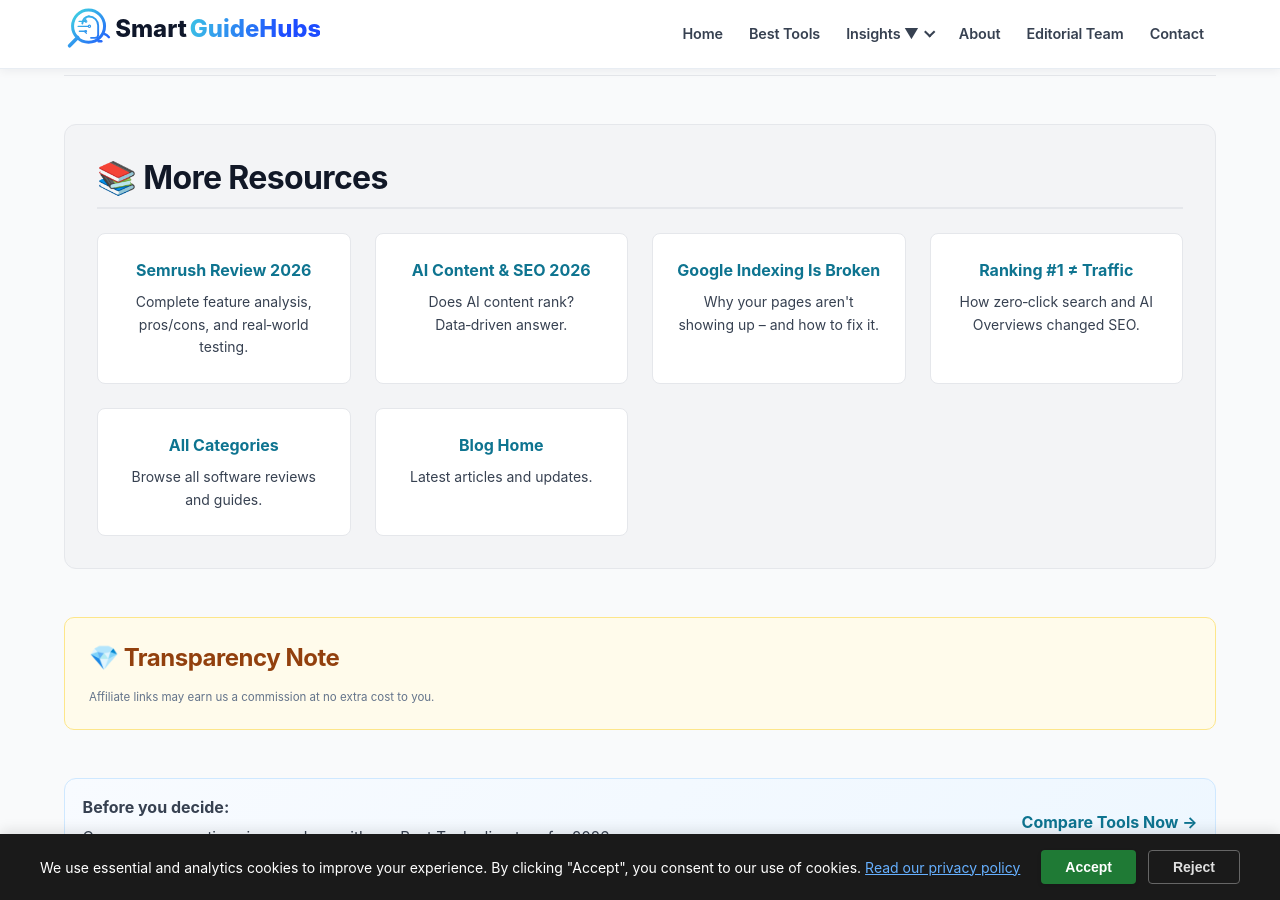
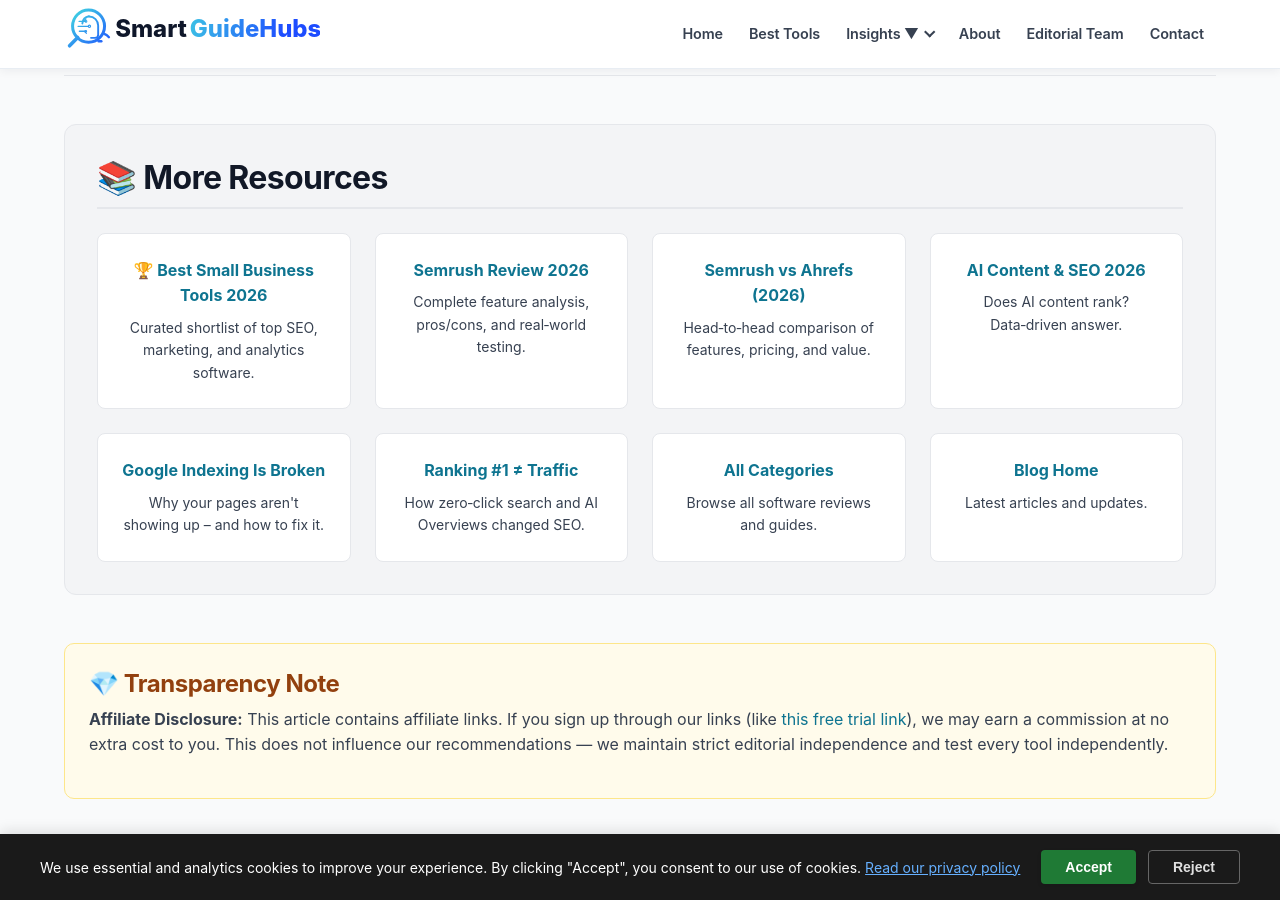
Before and after one commit to Yanniga01/gilliansperkin.github.io, a Jekyll site: the page built from _posts/2026-04-05-semruch-pricing-2026.md, in a window 1280 px wide and 900 px high, scrolled down 9646 px. Built offline with Jekyll 4.4.1, drawn with Linux system fonts in a browser that asks for light colours.

Commit message:
Update 2026-04-05-semruch-pricing-2026.md

```diff
--- a/_posts/2026-04-05-semruch-pricing-2026.md
+++ b/_posts/2026-04-05-semruch-pricing-2026.md
@@ -2,11 +2,13 @@
 layout: post
 title: "Semrush Pricing Explained (2026): Plans, Costs & Hidden Fees"
 date: 2026-04-05
+last_modified_at: 2026-06-13
 categories: [email-and-marketing-tools]
 type: guide
 image: /Images/semrush-pricing-card.jpg
 excerpt: "Semrush pricing in 2026: Pro, Guru, Business, and Semrush One plans broken down with real costs, hidden fees, add-ons, and honest advice on which plan saves you money."
 permalink: /semrush-pricing-2026/
+canonical_url: https://smartguidehubs.com/semrush-pricing-2026/
 ---
 
 <!-- Table of Contents -->
@@ -246,8 +248,16 @@
     <h2>📚 More Resources</h2>
     <div class="interlinking-grid">
         <div class="interlink-card">
+            <a href="/best-tools/"><strong>🏆 Best Small Business Tools 2026</strong></a>
+            <p>Curated shortlist of top SEO, marketing, and analytics software.</p>
+        </div>
+        <div class="interlink-card">
             <a href="/semrush-review/"><strong>Semrush Review 2026</strong></a>
             <p>Complete feature analysis, pros/cons, and real‑world testing.</p>
+        </div>
+        <div class="interlink-card">
+            <a href="/semrush-vs-ahrefs/"><strong>Semrush vs Ahrefs (2026)</strong></a>
+            <p>Head‑to‑head comparison of features, pricing, and value.</p>
         </div>
         <div class="interlink-card">
             <a href="/ai-content-seo-2026/"><strong>AI Content & SEO 2026</strong></a>
@@ -276,11 +286,17 @@
 <div style="margin: 2rem 0; text-align: center;">
     <div class="ml-embedded" data-form="0xw1l4"></div>
 </div>
+<script>
+(function(w,d,e,u,f,l,n){w[f]=w[f]||function(){(w[f].q=w[f].q||[]).push(arguments);},l=d.createElement(e),l.async=1,l.src=u,n=d.getElementsByTagName(e)[0],n.parentNode.insertBefore(l,n);})(window,document,'script','https://assets.mailerlite.com/js/universal.js','ml');ml('account', '2164742');
+</script>
+
 <!-- Affiliate Disclosure -->
 <div style="background: #fffbeb; border: 1px solid #fde68a; padding: 1.5rem; border-radius: 10px; margin: 3rem 0;">
     <h3 style="color: #92400e;">💎 Transparency Note</h3>
-    <p class="affiliate-micro"><small>Affiliate links may earn us a commission at no extra cost to you.</small></p>
+    <p><strong>Affiliate Disclosure:</strong> This article contains affiliate links. If you sign up through our links (like <a href="https://semrush.sjv.io/9VLZdE" target="_blank" rel="sponsored noopener">this free trial link</a>), we may earn a commission at no extra cost to you. This does not influence our recommendations — we maintain strict editorial independence and test every tool independently.</p>
 </div>
+
+<script src="/cookies.js"></script>
 
 <!-- FAQ Toggle Script -->
 <script>
@@ -301,9 +317,6 @@
     });
 });
 </script>
-
-<!-- Cookie Script -->
-<script src="/cookies.js"></script>
 
 <!-- Article Schema -->
 <script type="application/ld+json">
```
Also changed, not shown: other parts of _posts/2026-04-05-semruch-pricing-2026.md (+1 -1 lines).
